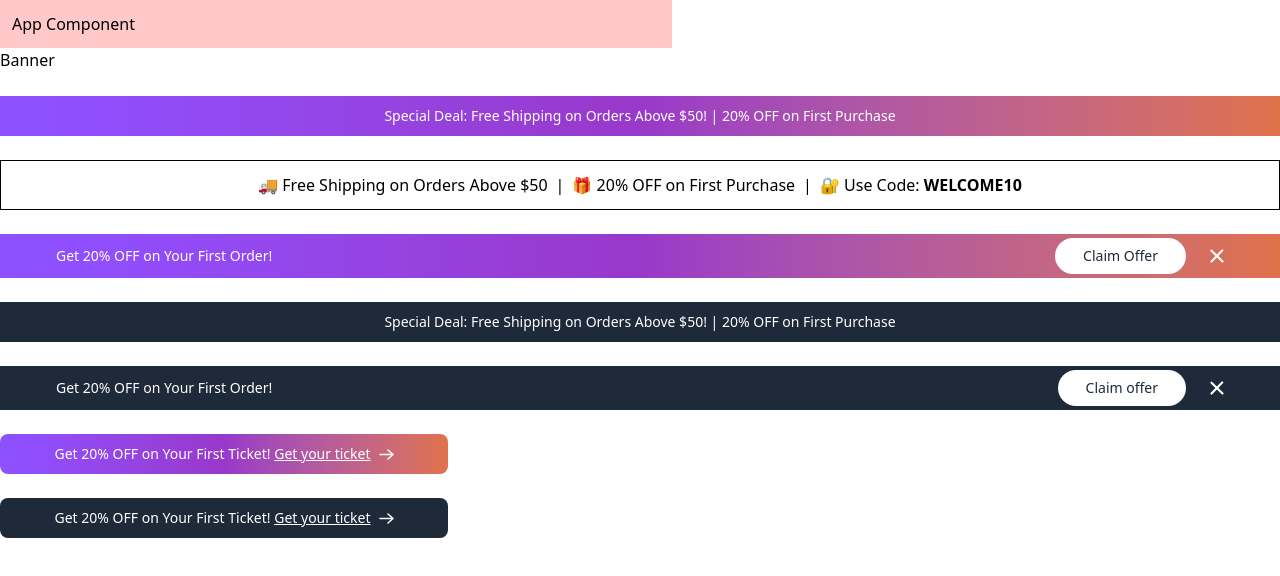
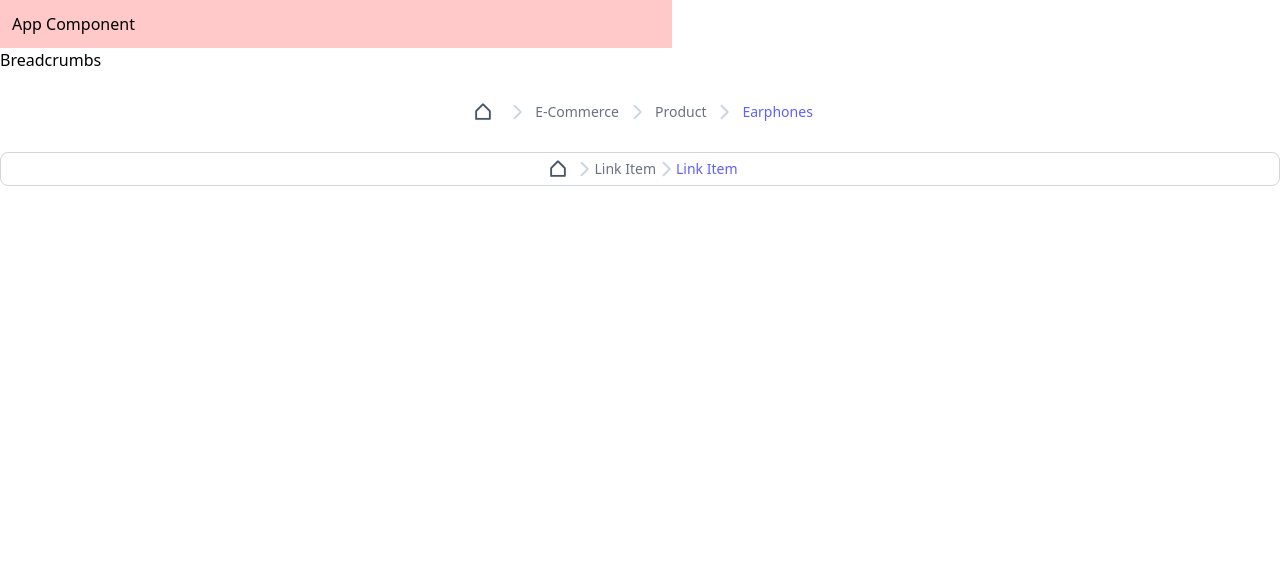
Before and after one commit to vijay4211/Prebuild_Ui_Tailwindcss, a React (Vite) app: page / in a window 1280 px wide. Shown: the top 576 px of the page. Built offline with nearby package versions, Linux system fonts and the light colour scheme.

Commit message:
Breadcrumbs done

```diff
--- a/src/App.jsx
+++ b/src/App.jsx
@@ -4,6 +4,7 @@ import Flex from "./Flex/Flex";
 import Avatar from "./Avatar/Avatar";
 import Badge from "./Badge/Badge";
 import { Banner } from "./Banner/Banner";
+import Breadcrumbs from "./Breadcrumbs/Breadcrumbs";
 
 const App = () => {
   return (
@@ -13,7 +14,8 @@ const App = () => {
       {/* <Flex /> */}
       {/* <Avatar /> */}
       {/* <Badge /> */}
-      <Banner />
+      {/* <Banner /> */}
+      <Breadcrumbs />
     </div>
   );
 };
--- /dev/null
+++ b/src/Breadcrumbs/Breadcrumbs.jsx
@@ -0,0 +1,125 @@
+import React from "react";
+
+const Breadcrumbs = () => {
+  return (
+    <>
+      <h2 className="mb-6">Breadcrumbs</h2>
+      {/* Container */}
+      <div className="space-y-6">
+        {/*--------------Modern Light Breadcrumb  */}
+        {/* main */}
+        <div className="text-gray-500 font-medium flex justify-center items-center flex-wrap space-x-2 text-sm">
+          <button type="button" aria-label="Home">
+            <svg
+              width="32"
+              height="32"
+              viewBox="0 0 32 32"
+              fill="none"
+              xmlns="http://www.w3.org/2000/svg"
+            >
+              <path
+                d="M16 7.609c.352 0 .69.122.96.343l.111.1 6.25 6.25v.001a1.5 1.5 0 0 1 .445 1.071v7.5a.89.89 0 0 1-.891.891H9.125a.89.89 0 0 1-.89-.89v-7.5l.006-.149a1.5 1.5 0 0 1 .337-.813l.1-.11 6.25-6.25c.285-.285.67-.444 1.072-.444Zm5.984 7.876L16 9.5l-5.984 5.985v6.499h11.968z"
+                fill="#475569"
+                stroke="#475569"
+                stroke-width=".094"
+              />
+            </svg>
+          </button>
+          <svg
+            width="20"
+            height="20"
+            viewBox="0 0 20 20"
+            fill="none"
+            xmlns="http://www.w3.org/2000/svg"
+          >
+            <path
+              d="m14.413 10.663-6.25 6.25a.939.939 0 1 1-1.328-1.328L12.42 10 6.836 4.413a.939.939 0 1 1 1.328-1.328l6.25 6.25a.94.94 0 0 1-.001 1.328"
+              fill="#CBD5E1"
+            />
+          </svg>
+          <a href="#">E-Commerce</a>
+          <svg
+            width="20"
+            height="20"
+            viewBox="0 0 20 20"
+            fill="none"
+            xmlns="http://www.w3.org/2000/svg"
+          >
+            <path
+              d="m14.413 10.663-6.25 6.25a.939.939 0 1 1-1.328-1.328L12.42 10 6.836 4.413a.939.939 0 1 1 1.328-1.328l6.25 6.25a.94.94 0 0 1-.001 1.328"
+              fill="#CBD5E1"
+            />
+          </svg>
+          <a href="#">Product</a>
+          <svg
+            width="20"
+            height="20"
+            viewBox="0 0 20 20"
+            fill="none"
+            xmlns="http://www.w3.org/2000/svg"
+          >
+            <path
+              d="m14.413 10.663-6.25 6.25a.939.939 0 1 1-1.328-1.328L12.42 10 6.836 4.413a.939.939 0 1 1 1.328-1.328l6.25 6.25a.94.94 0 0 1-.001 1.328"
+              fill="#CBD5E1"
+            />
+          </svg>
+          <a href="#" class="text-indigo-500">
+            Earphones
+          </a>
+        </div>
+
+        {/* ------------------Breadcrumb */}
+        {/* main */}
+        {/* flex + items-center + justify-center */}
+        <div className="text-sm text-gray-500 font-medium bg-white border border-gray-300 rounded-lg flex justify-center items-center">
+          <button type="button" aria-label="Home">
+            <svg
+              width="32"
+              height="32"
+              viewBox="0 0 32 32"
+              fill="none"
+              xmlns="http://www.w3.org/2000/svg"
+            >
+              <path
+                d="M16 7.609c.352 0 .69.122.96.343l.111.1 6.25 6.25v.001a1.5 1.5 0 0 1 .445 1.071v7.5a.89.89 0 0 1-.891.891H9.125a.89.89 0 0 1-.89-.89v-7.5l.006-.149a1.5 1.5 0 0 1 .337-.813l.1-.11 6.25-6.25c.285-.285.67-.444 1.072-.444Zm5.984 7.876L16 9.5l-5.984 5.985v6.499h11.968z"
+                fill="#475569"
+                stroke="#475569"
+                stroke-width=".094"
+              />
+            </svg>
+          </button>
+          <svg
+            width="20"
+            height="20"
+            viewBox="0 0 20 20"
+            fill="none"
+            xmlns="http://www.w3.org/2000/svg"
+          >
+            <path
+              d="m14.413 10.663-6.25 6.25a.939.939 0 1 1-1.328-1.328L12.42 10 6.836 4.413a.939.939 0 1 1 1.328-1.328l6.25 6.25a.94.94 0 0 1-.001 1.328"
+              fill="#CBD5E1"
+            />
+          </svg>
+          <a href="#">Link Item</a>
+          <svg
+            width="20"
+            height="20"
+            viewBox="0 0 20 20"
+            fill="none"
+            xmlns="http://www.w3.org/2000/svg"
+          >
+            <path
+              d="m14.413 10.663-6.25 6.25a.939.939 0 1 1-1.328-1.328L12.42 10 6.836 4.413a.939.939 0 1 1 1.328-1.328l6.25 6.25a.94.94 0 0 1-.001 1.328"
+              fill="#CBD5E1"
+            />
+          </svg>
+          <a href="#" class="text-indigo-500">
+            Link Item
+          </a>
+        </div>
+      </div>
+    </>
+  );
+};
+
+export default Breadcrumbs;
```
